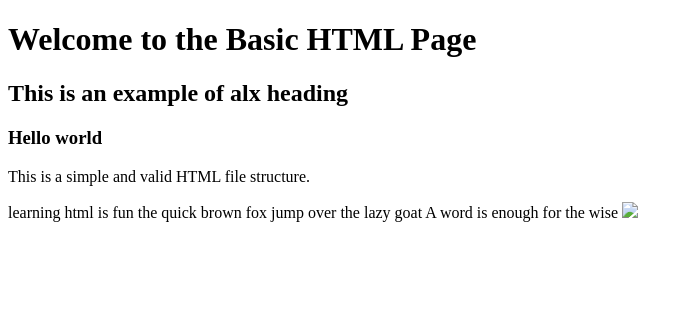
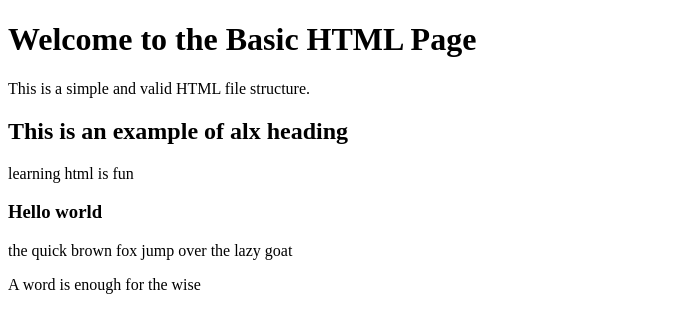
Before and after one commit to zahddy-davince/My_First_Portfolio, a plain HTML site: page html_basic/index.html in a window 1280 px wide. Shown: the whole page, without its empty margins (0-693 px from the left). Drawn offline with Linux system fonts and the light colour scheme.

Commit message:
html_basic

```diff
--- a/html_basic/index.html
+++ b/html_basic/index.html
@@ -7,12 +7,12 @@
 </head>
 <body>
     <h1>Welcome to the Basic HTML Page</h1>
+    <p>This is a simple and valid HTML file structure.</p>
     <h2>This is an example of alx heading</h2>
+    <p>learning html is fun</p>
     <h3> Hello world</h3>
-    <p>This is a simple and valid HTML file structure.</p>
-    <p2> learning html is fun </p2>
-    <p3> the quick brown fox jump over the lazy goat</p3>
-    <p4> A word is enough for the wise </p4>
-    <p5> <img src= "link https://i.ibb.co/gTDZZT8/ALX-Logo-07.png"> </p5>
+    <p>the quick brown fox jump over the lazy goat</p>
+    <p2> A word is enough for the wise </p2>
+    <a href= "link https://i.ibb.co/gTDZZT8/ALX-Logo-07.png" ></a>
 </body>
 </html>
```
